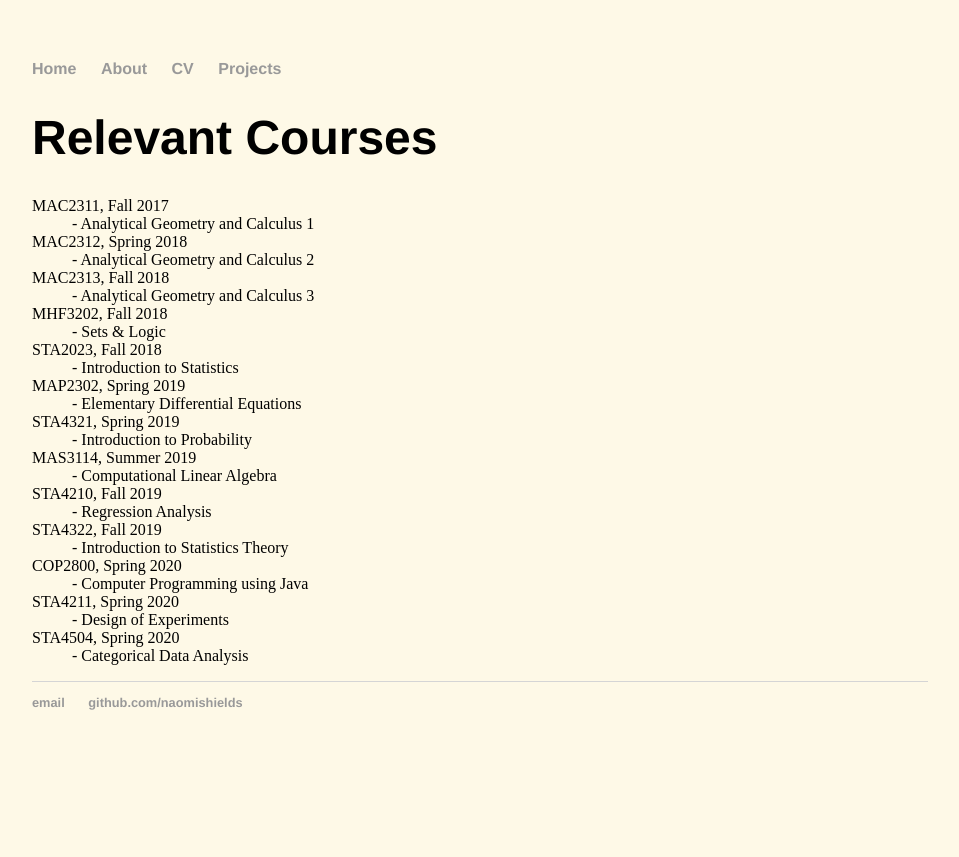
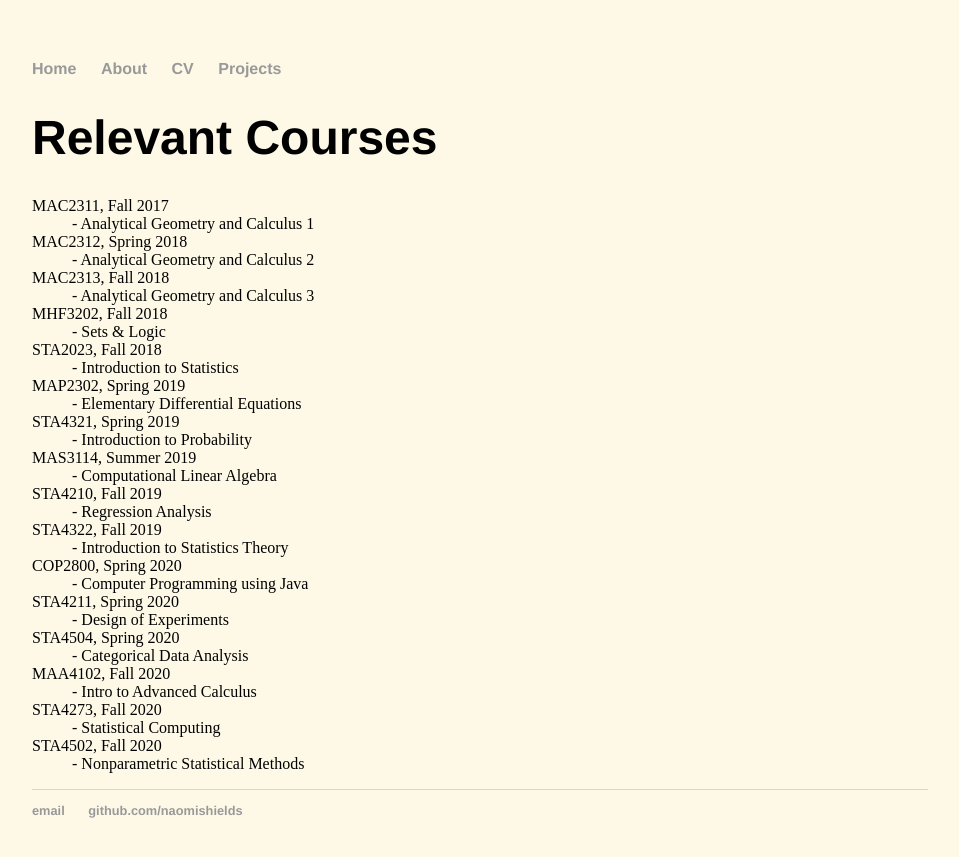
Before and after one commit to naomishields/naomishields.github.io, a Jekyll site: the page built from cv/index.html, in a window 1280 px wide. Shown: the top 857 px of the page, without its empty margins (160-1119 px from the left). Built offline with Jekyll 4.4.1, drawn with Linux system fonts in a browser that asks for light colours.

Commit message:
Update index.html

```diff
--- a/cv/index.html
+++ b/cv/index.html
@@ -31,6 +31,12 @@ title: Curriculum Vitae
 		<dd>- Design of Experiments</dd>
 		<dt>STA4504, Spring 2020</dt>
 		<dd>- Categorical Data Analysis</dd>
+		<dt>MAA4102, Fall 2020</dt>
+		<dd>- Intro to Advanced Calculus</dd>
+		<dt>STA4273, Fall 2020</dt>
+		<dd>- Statistical Computing</dd>
+		<dt>STA4502, Fall 2020</dt>
+		<dd>- Nonparametric Statistical Methods</dd>
 
 
 </div><!-- /.blurb -->
```
